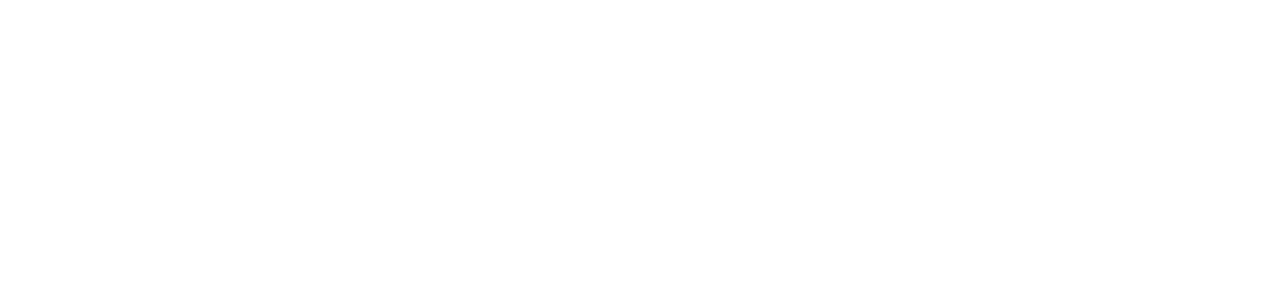
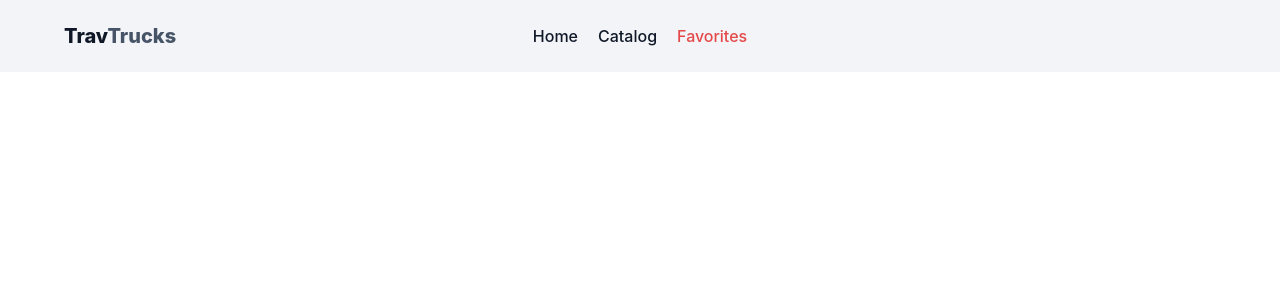
Before and after one commit to tapsikk/Trav-Trucks, a React (Vite) app: page /favorites in a window 1280 px wide. Before the commit this address had no page. Shown: the top 300 px of the page. Built offline with nearby package versions, Linux system fonts and the light colour scheme.

Commit message:
-New page (favorites)

```diff
--- a/src/App.jsx
+++ b/src/App.jsx
@@ -4,6 +4,8 @@ import SharedLayout from "./SharedLayout";
 
 const WelcomePage = lazy(() => import("./pages/WelcomePage/WelcomePage"));
 const MainPage = lazy(() => import("./pages/MainPage/MainPage"));
+const Favorites = lazy(() => import("./pages/FavoritesPage/Favorites"));
+
 
 function App() {
   return (
@@ -11,6 +13,7 @@ function App() {
       <Route path="/" element={<SharedLayout />}>
         <Route index element={<WelcomePage />} />
         <Route path="/catalog" element={<MainPage />} />
+        <Route path="/favorites" element={<Favorites />} />
       </Route>
     </Routes>
   );
--- a/src/components/CampersList/CampersList.jsx
+++ b/src/components/CampersList/CampersList.jsx
@@ -20,6 +20,7 @@ const CampersList = ({ mode, filters }) => {
   const favCampers = useSelector(selectAllFavCampers);
   const totalCount = useSelector(selectTotalCount);
   const items = mode === "catalogue" ? campers : favCampers;
+
 
   const [modalIsOpen, setModalIsOpen] = useState(false);
   const [selectedCamper, setCamper] = useState({});
--- a/src/components/CampersList/CampersList.module.css
+++ b/src/components/CampersList/CampersList.module.css
@@ -226,7 +226,7 @@
   }
 }
 
-@media (max-width: 767px) {
+@media (max-width: 769px) {
   .campersList {
     gap: 16px;
     margin-bottom: 30px;
--- a/src/components/Navbar/Navbar.jsx
+++ b/src/components/Navbar/Navbar.jsx
@@ -4,15 +4,11 @@ import styles from "./Navbar.module.css";
 const Navbar = () => {
   return (
     <nav className={styles.navbar}>
-      <NavLink
-      to="/"
-      className={styles.brand}>
+      <NavLink to="/" className={styles.brand}>
         Trav
         <span className={styles.brandSub}>Trucks</span>
       </NavLink>
       <div className={styles.navLinks}>
-
-
         <NavLink
           to="/"
           className={({ isActive }) =>
@@ -22,7 +18,6 @@ const Navbar = () => {
           Home
         </NavLink>
 
-
         <NavLink
           to="/catalog"
           className={({ isActive }) =>
@@ -31,6 +26,15 @@ const Navbar = () => {
         >
           Catalog
         </NavLink>
+
+        <NavLink
+          to="/favorites"
+          className={({ isActive }) =>
+            isActive ? styles.activeNavLink : styles.navLink
+          }
+        >
+          Favorites
+        </NavLink>
       </div>
     </nav>
   );
--- /dev/null
+++ b/src/pages/FavoritesPage/Favorites.jsx
@@ -0,0 +1,21 @@
+import { useSelector } from "react-redux";
+import CampersList from "../../components/CampersList/CampersList";
+import { selectAllFavCampers } from "../../redux/user/selectors";
+import styles from "./Favorites.module.css";
+
+const Favorites = () => {
+  const favCampers = useSelector(selectAllFavCampers);
+
+  return (
+    <div>
+      <h2>Favorites</h2>
+      {favCampers.length > 0 ? (
+        <CampersList mode="favorites" />
+      ) : (
+        <p className={styles.noFavorites}>No favorite vehicles yet.</p>
+      )}
+    </div>
+  );
+};
+
+export default Favorites;
```
Also changed, not shown: src/pages/FavoritesPage/Favorites.module.css (added).
